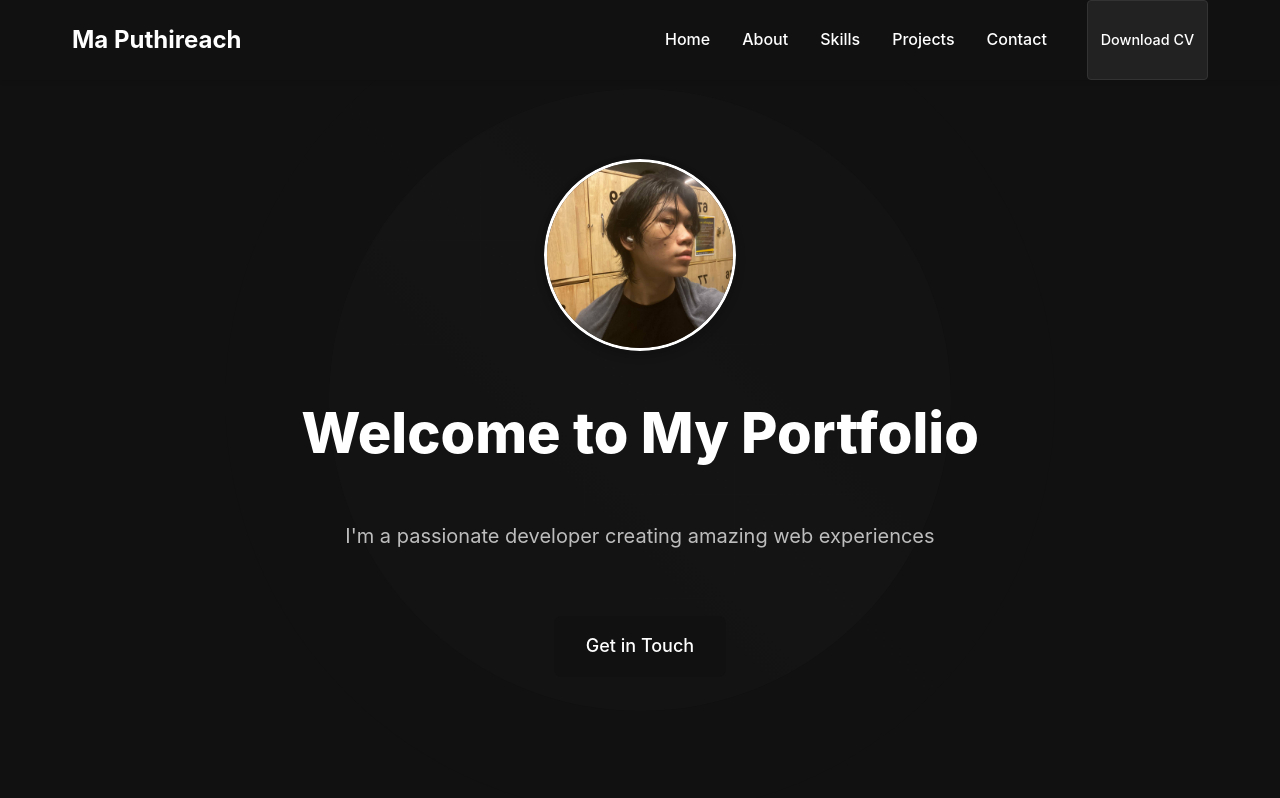
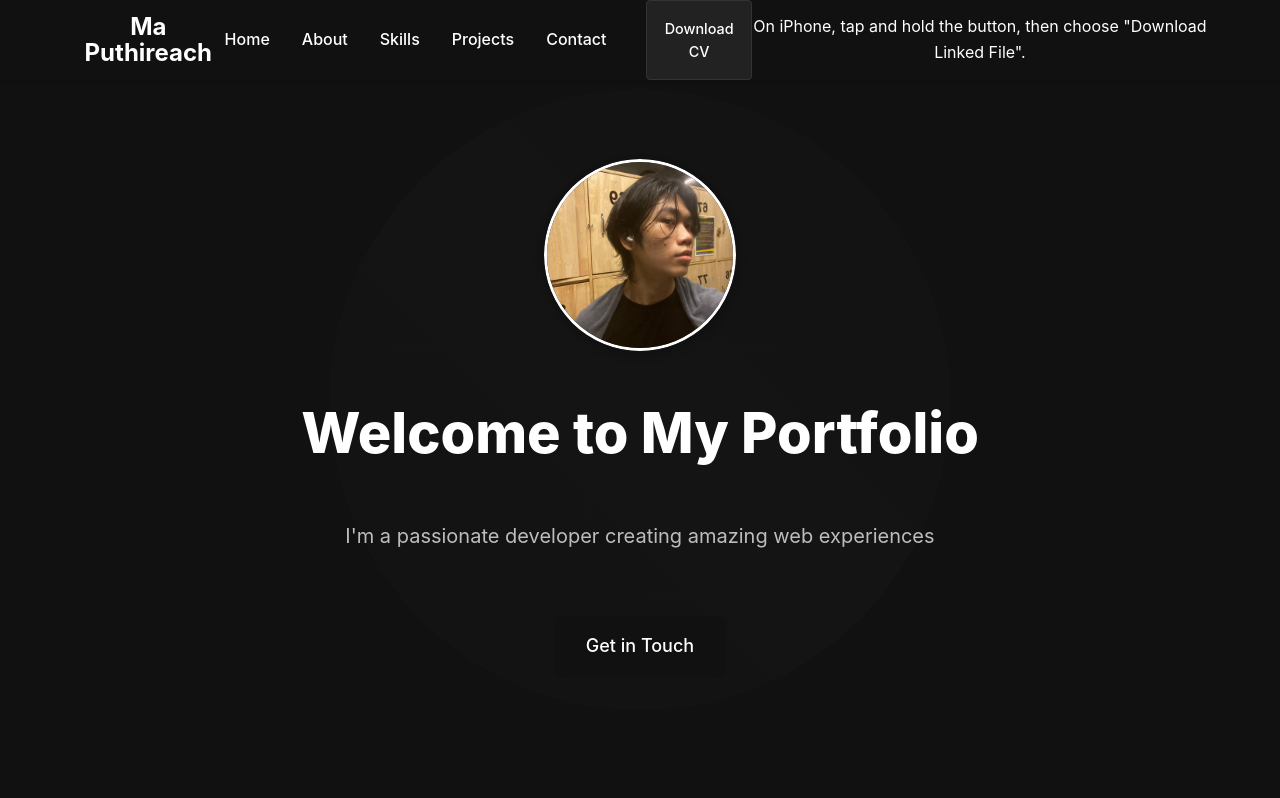
Before and after one commit to maputhireach/portfolio, a React (Vite) app: page / in a window 1280 px wide. Shown: the top 798 px of the page. Built offline with nearby package versions, Linux system fonts and the light colour scheme.

Commit message:
download

```diff
--- a/src/components/Navbar.jsx
+++ b/src/components/Navbar.jsx
@@ -48,6 +48,9 @@ const Navbar = () => {
             >
               Download CV
             </a>
+            <span className="mobile-download-note">
+              On iPhone, tap and hold the button, then choose "Download Linked File".
+            </span>
           </li>
         </ul>
       </div>
```
